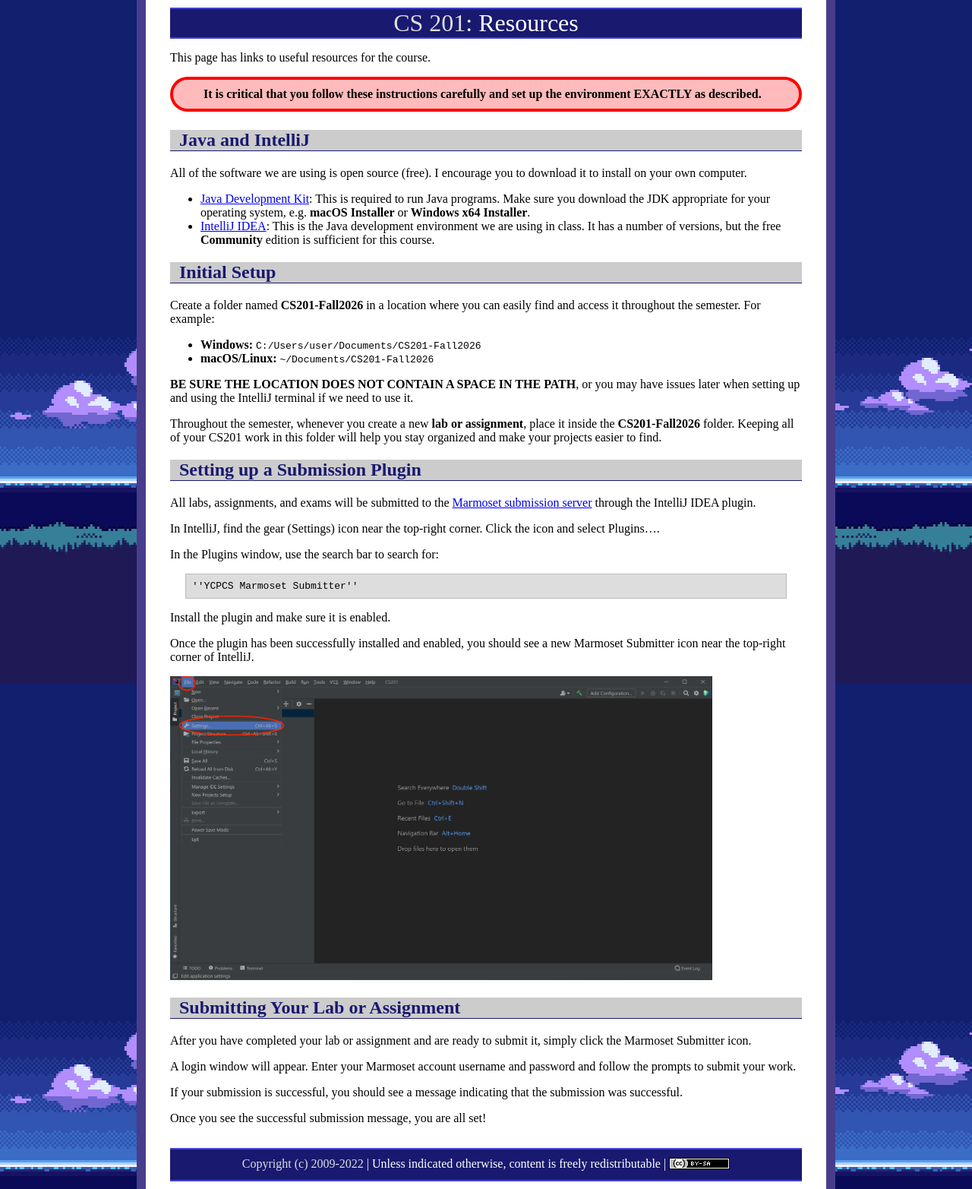
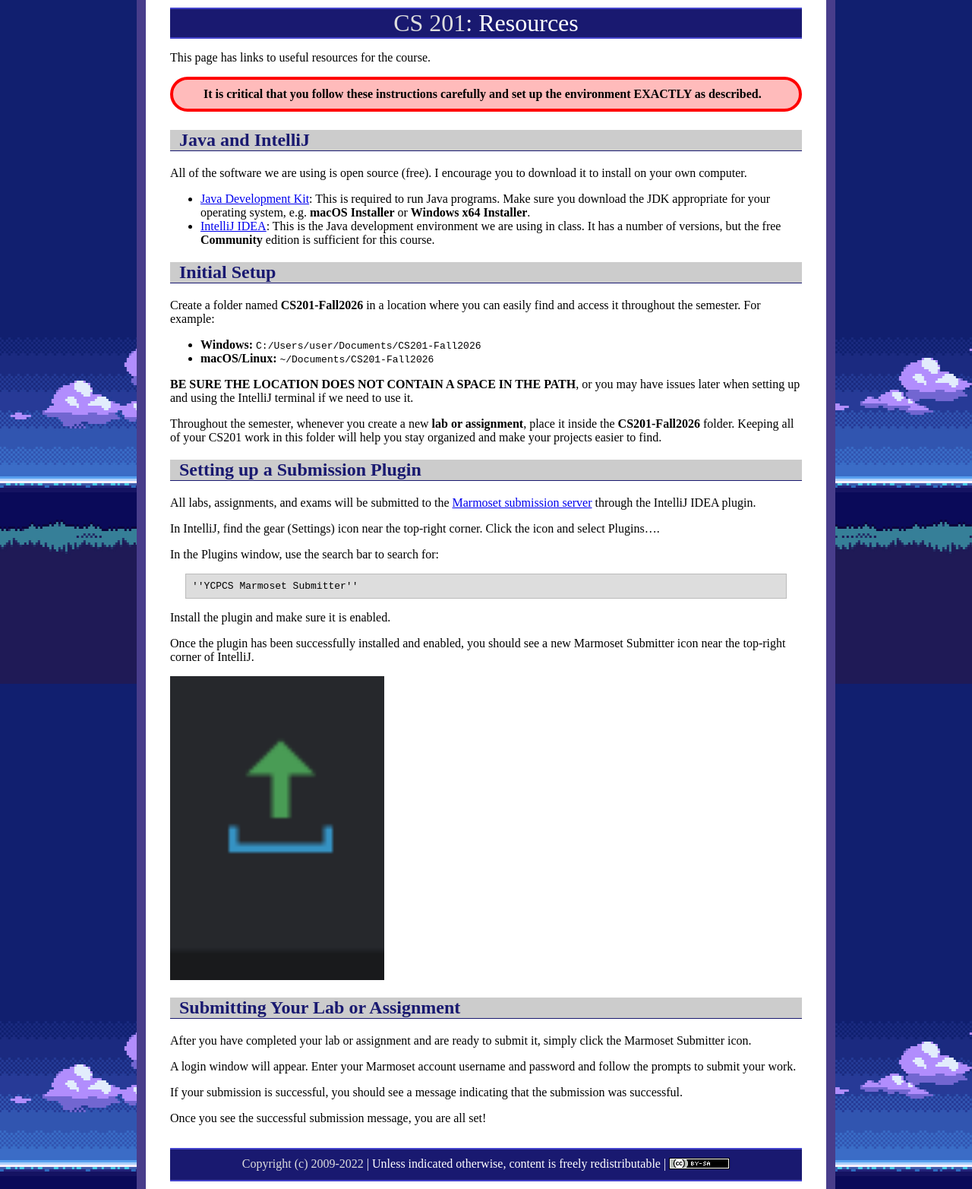
Before and after one commit to ycpcs/cs201-fall2026, a Jekyll site: the page built from resources/index.md, in a window 1280 px wide. Shown: the whole page at 76% size. Built offline with Jekyll 4.4.1, drawn with Linux system fonts in a browser that asks for light colours.

Commit message:
Update index.md

```diff
--- a/resources/index.md
+++ b/resources/index.md
@@ -41,7 +41,7 @@ Install the plugin and make sure it is enabled.
 
 Once the plugin has been successfully installed and enabled, you should see a new Marmoset Submitter icon near the top-right corner of IntelliJ.
 
-<img src="images/IntelliJSettings.png" alt="IntelliJ Select Settings Window" height="400"/>
+<img src="images/Submitter-icon.png" alt="Marmoset Submitter Icon" height="400"/>
 
 ## Submitting Your Lab or Assignment
 
```
